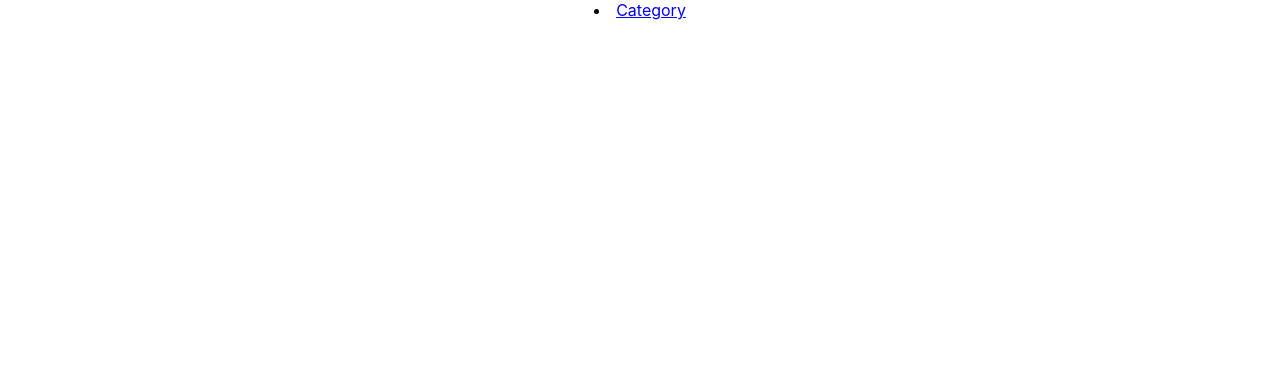
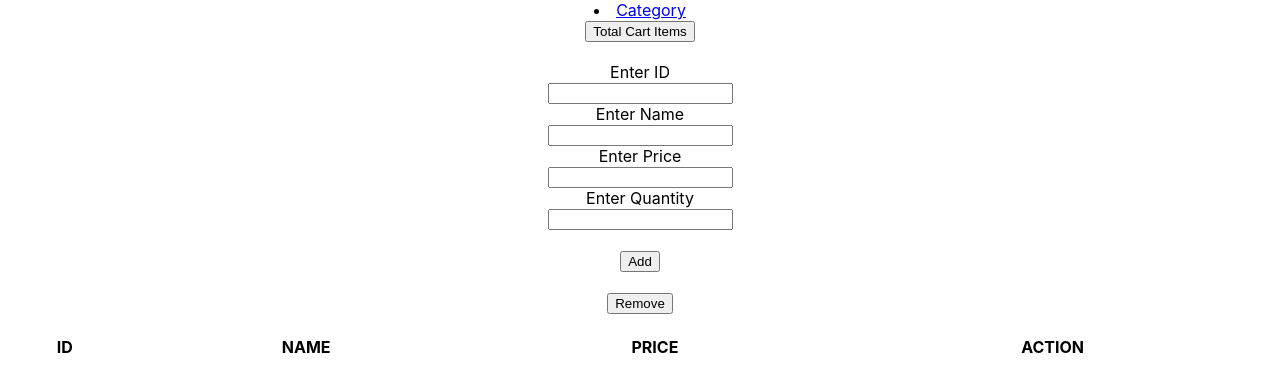
Before and after one commit to athuljain/snap-app, a React (Create React App) app: page /cart in a window 1280 px wide. Before the commit this address had no page. Shown: the top 392 px of the page. Built offline with nearby package versions, Linux system fonts and the light colour scheme.

Commit message:
new  item

```diff
--- a/src/App.js
+++ b/src/App.js
@@ -19,6 +19,8 @@ import Dropdown from "./Components/Dropdown";
 import Count from "./Components/Count";
 import SpecificProduct from "./Components/SpecificProduct";
 import WithUseMemo from "./Components/WithUseMemo";
+import Cart from "./Components/Cart";
+import ViewProduct from "./Components/ViewProduct";
 
 function App() {
   const data = "kadavanthra";
@@ -78,10 +80,13 @@ function App() {
             <Route path="/likeproducts" element={<LikeProducts />} />
             <Route path="/specificproduct" element={<SpecificProduct product={selectedProduct} />} />
             <Route path="/useMemo" element={<WithUseMemo />} />
+            <Route path="/cart" element={<Cart />} />
 
+            <Route path="/view-product/:id" element={<ViewProduct />}/>
 
 
           </Routes>
+
         </myContext.Provider>
       </BrowserRouter>
     </div>
--- a/src/Components/Adidas.jsx
+++ b/src/Components/Adidas.jsx
@@ -1,5 +1,6 @@
 import { useContext } from "react";
 import { myContext } from "../Context";
+import { Link } from "react-router-dom";
 
 export default function Adidas (){
     const { shoes,likeProducts, setLikeProducts, } = useContext(myContext);
@@ -21,10 +22,12 @@ export default function Adidas (){
       <h1>Adidas Shoes...</h1>
       <div className="container">
         {AdidasProduct.map((data, index) => (
-          <div>
+          <div key={index}>
+
             <img src={data.img} alt="img"></img>
             <h1>{data.name}</h1>
             <h3>Brand : {data.brand}</h3>
+
             <button onClick={() => addToLikedProducts(data)}>
               {likeProducts.includes(data) ? "Unlike" : "Like"}
             </button>
--- /dev/null
+++ b/src/Components/Cart.jsx
@@ -0,0 +1,73 @@
+import React, { useState } from "react";
+
+function Cart(){
+    const [id,setId] = useState(0)
+    const [name,setName] = useState("")
+    const [price,setPrice] = useState(0)
+    const [quantity, setQuantity] = useState(0)
+    const [array,setArray] =useState([])
+
+    function inputId(a){
+        setId(a.target.value);
+    }
+    function inputName(b){
+        setName(b.target.value)
+    }
+    function inputPrice(c){
+        setPrice(c.target.value)
+    }
+    function inputQuantity(d){
+        setQuantity(d.target.value)
+    }
+
+    function addList(){
+        // let id = document.getElementsByClassName("inputId").value
+        // let name = document.getElementsByClassName("inputName").value
+        // let price = document.getElementsByClassName("inputPrice").value
+        // let quantity = document.getElementsByClassName("inputQuantity").value
+        // setArray((current) => [...current,{id,name,price,quantity}])
+        setArray([...array,{id,name,price}])
+    }
+    console.log("array",array);
+
+    return(
+        <div className="main-div">
+            <div className="item-box">
+            <button className="head-button" id="head">Total Cart Items</button><br /><br />
+            <label>Enter ID</label> <br /> <input onChange={inputId} className="inputId" type="number" /><br />
+            <label>Enter Name</label> <br /> <input onChange={inputName} className="inputName" type="text" /><br />
+           <label>Enter Price</label> <br /> <input onChange={inputPrice} className="inputPrice" type="number" /><br />
+            <label>Enter Quantity</label> <br /> <input onChange={inputQuantity} className="inputQuantity" type="number" /><br /><br />
+            <button className="add-button" onClick={addList}>Add</button><br /><br />
+            <button className="remove-button">Remove</button><br /><br />
+        </div>
+
+        <div className="table-div">
+        <table style={{width:"100%"}}>
+                    <thead>
+                        <tr>
+                            <th>ID</th>
+                            <th>NAME</th>
+                            <th>PRICE</th>
+                            <th>ACTION</th>
+                        </tr>
+                    </thead>
+                    <tbody>
+                        {array.map((data,index) => (
+                            <tr key={index}>
+                                <td>{data.id}</td>
+                                <td>{data.name}</td>
+                                <td>{data.price}</td>
+                                <td>Action</td>
+                                </tr>
+                        ))}
+                    </tbody>
+                </table>
+
+        </div>
+        </div>
+
+    )
+
+}
+export default Cart
--- a/src/Components/Home.jsx
+++ b/src/Components/Home.jsx
@@ -30,6 +30,7 @@ export default function Home() {
         <button onClick={() => navigate("/json")}>Json Data</button> <br></br>
         <button onClick={()=> navigate("/countEffect")}>Count</button>
         <button onClick={()=> navigate("/useMemo")}>useMemo & </button>
+        <button onClick={()=> navigate('/cart')}>Cart</button>
 
 
         <img src={homeImg} alt="helo" />
--- a/src/Components/ShoeProducts.jsx
+++ b/src/Components/ShoeProducts.jsx
@@ -1,45 +1,54 @@
 export const ShoeProducts=[
     {
+        "id":"1",
         "name":"SUPERSTAR SHOES",
         "brand":"Adidas",
         "img":"https://assets.adidas.com/images/h_840,f_auto,q_auto,fl_lossy,c_fill,g_auto/7c365af056f34e6bacf4aae700d2b7fe_9366/Superstar_Shoes_Black_EG4959_04_standard.jpg"
     },
     {
+        "id":"2",
         "name":"GALAXY 6 SHOES",
         "brand":"Adidas",
         "img":"https://assets.adidas.com/images/h_840,f_auto,q_auto,fl_lossy,c_fill,g_auto/db5a63951c5a42f2a3eaae88018a08e1_9366/Galaxy_6_Shoes_Black_GW3848_02_standard_hover.jpg"
     },
     {
+        "id":"3",
         "name":"ULTRABOOST 1.0 SHOES",
         "brand":"Adidas",
         "img":"https://assets.adidas.com/images/h_840,f_auto,q_auto,fl_lossy,c_fill,g_auto/699ca5c6c87e4ede9170af1f01645777_9366/Ultraboost_1.0_Shoes_White_HQ6441_02_standard.jpg"
     },
     {
+        "id":"4",
         "name":"VS PACE 2.0 SHOES",
         "brand":"Adidas",
         "img":"https://assets.adidas.com/images/h_840,f_auto,q_auto,fl_lossy,c_fill,g_auto/5790faacc8c74372bf36af46002eb536_9366/VS_Pace_2.0_Shoes_Grey_HP6007_02_standard_hover.jpg"
     },
     {
+        "id":"5",
         "name":"Nike Air Force 1 '07",
         "brand":"Nike",
         "img":"https://static.nike.com/a/images/t_PDP_1728_v1/f_auto,q_auto:eco/b7d9211c-26e7-431a-ac24-b0540fb3c00f/air-force-1-07-shoes-WrLlWX.png"
     },
     {
+        "id":"6",
         "name":"Nike Vomero 5",
         "brand":"Nike",
         "img":"https://static.nike.com/a/images/t_PDP_1728_v1/f_auto,q_auto:eco/qwtefc7hfld16yywvzox/vomero-5-shoes-qZG4RJ.png"
     },
     {
+        "id":"7",
         "name":"Nike Air Max 90",
         "brand":"Nike",
         "img":"https://static.nike.com/a/images/t_PDP_1728_v1/f_auto,q_auto:eco/433b6a5b-f158-4a87-a7dd-ce16bdd099f0/air-max-90-shoes-hkwJRC.png"
     },
     {
+        "id":"8",
         "name":"SOFTRIDE Running Shoes",
         "brand":"Puma",
         "img":"https://images.puma.com/image/upload/f_auto,q_auto,b_rgb:fafafa,w_600,h_600/global/377059/12/sv02/fnd/IND/fmt/png/SOFTRIDE-Pro-Coast-Unisex-Running-Shoes"
     },
     {
+        "id":"9",
         "name":"X-RAY Unisex Sneakers",
         "brand":"Puma",
         "img":"https://images.puma.com/image/upload/f_auto,q_auto,b_rgb:fafafa,w_1350,h_1350/global/372602/03/sv01/fnd/IND/fmt/png/X-RAY-Unisex-Sneakers"
--- a/src/Components/Shoes.jsx
+++ b/src/Components/Shoes.jsx
@@ -77,11 +77,14 @@ export default function Shoes() {
       </>
       <h1>Shoes Products ...</h1>
       <div className="containerMain">
+
         {shoes.map((data, index) => (
           <div key={index}>
+            <Link to={`/view-product/${data.id}`}>
             <img src={data.img} alt="img"></img>
             <h1>{data.name}</h1>
             <h3>Brand : {data.brand}</h3>
+          </Link>
             <button onClick={() => addToLikedProducts(data)}>
               {likeProducts.includes(data) ? "Unlike" : "Like"}
             </button>
--- /dev/null
+++ b/src/Components/ViewProduct.jsx
@@ -0,0 +1,20 @@
+import { useContext } from "react"
+import { useParams } from "react-router-dom"
+import { myContext } from "../Context"
+
+export default function ViewProduct(){
+
+    const {id}=useParams()
+    const {shoes} = useContext(myContext)
+
+    console.log("ID from params:", id);
+   // console.log("Shoes array:", shoes);
+    const parsedId=parseInt(id)
+    const product=shoes.find((product)=> product.id === parsedId)
+console.log("viewProduct",product);
+    return(
+        <div>
+            <h1>View Product</h1>
+        </div>
+    )
+}
```
